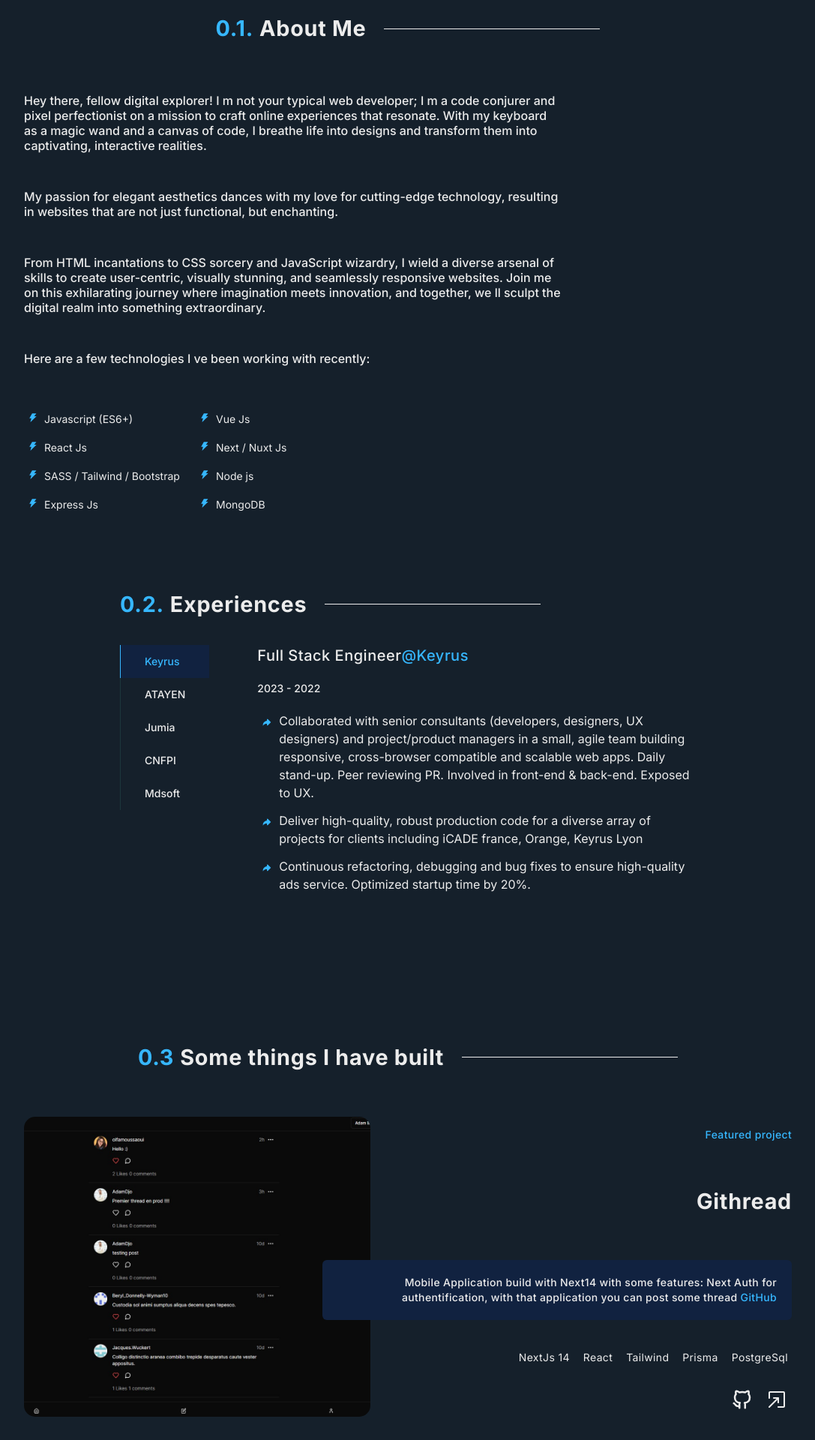
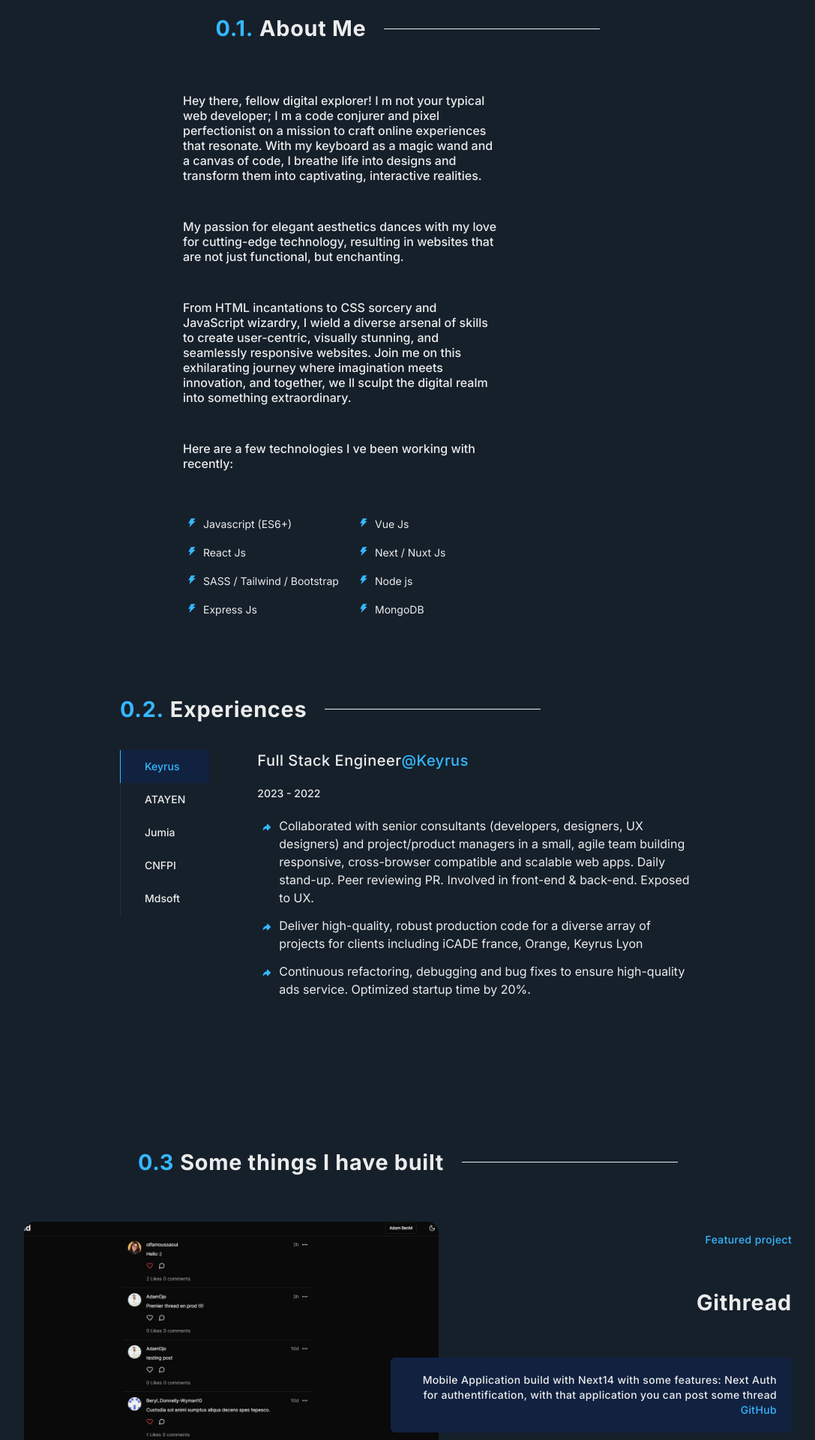
Before and after one commit to AdamDjo/Portfolio-v2, a Next.js app: page / in a window 1280 px wide. Shown: the part 920-2840 px from the top of the page at 75% size, without its empty margins (96-1183 px from the left). Built offline with nearby package versions, Linux system fonts and the light colour scheme.

Commit message:
fix mobile

```diff
--- a/app/(home)/page.tsx
+++ b/app/(home)/page.tsx
@@ -16,8 +16,6 @@ export default function Home() {
         <LeftSide></LeftSide>
       </div>
       <div className="body-layout">
-        <Divider></Divider>
-
         <Banner></Banner>
 
         <About></About>
--- a/src/components/About/About.tsx
+++ b/src/components/About/About.tsx
@@ -26,19 +26,19 @@ export const About = () => {
       <SectionTitle title="About Me" titleNumber="0.1."></SectionTitle>
       <div className="AboutContent">
         <div className="AboutText">
-          <p>
+          <p className="description">
             Hey there, fellow digital explorer! I m not your typical web
             developer; I m a code conjurer and pixel perfectionist on a mission
             to craft online experiences that resonate. With my keyboard as a
             magic wand and a canvas of code, I breathe life into designs and
             transform them into captivating, interactive realities.
           </p>
-          <p>
+          <p className="description">
             My passion for elegant aesthetics dances with my love for
             cutting-edge technology, resulting in websites that are not just
             functional, but enchanting.
           </p>
-          <p>
+          <p className="description">
             From HTML incantations to CSS sorcery and JavaScript wizardry, I
             wield a diverse arsenal of skills to create user-centric, visually
             stunning, and seamlessly responsive websites. Join me on this
@@ -46,7 +46,9 @@ export const About = () => {
             together, we ll sculpt the digital realm into something
             extraordinary.
           </p>
-          <p>Here are a few technologies I ve been working with recently:</p>
+          <p className="description">
+            Here are a few technologies I ve been working with recently:
+          </p>
         </div>
         <div className="skills">
           <ul>
--- a/src/components/projects/Project.tsx
+++ b/src/components/projects/Project.tsx
@@ -25,7 +25,7 @@ export const Project = () => {
           <div className="project__text">
             <p>Featured project</p>
             <h3>Githread</h3>
-            <p className="item">
+            <p className="item description">
               Mobile Application build with Next14 with some features: Next Auth
               for authentification, with that application you can post some
               thread
@@ -68,7 +68,7 @@ export const Project = () => {
           <div className="project__text">
             <p>Featured project</p>
             <h3>Music MiniProject</h3>
-            <p className="item">
+            <p className="item description">
               That was a an auto-formation of Vue 3, its a music website using
               Vue Option API and firebase as a backend service
             </p>
@@ -112,9 +112,9 @@ export const Project = () => {
           <div className="project__text">
             <p>Featured project</p>
             <h3>React Movies</h3>
-            <p className="item">
+            <p className="item description">
               List of movies application fetching from a from movies Api, making
-              some filters, search bar, & whishlist
+              some filters, search bar, & whishlist <br></br>
               <span>ReactMovies</span>
             </p>
             <ul className="project__list">
--- a/src/components/projects/_project.scss
+++ b/src/components/projects/_project.scss
@@ -28,7 +28,6 @@
       flex-direction: row;
 
       .project__image {
-        width: 75%;
         a {
           display: block;
         }
--- a/src/styles/globals.scss
+++ b/src/styles/globals.scss
@@ -66,6 +66,9 @@ body {
       margin: 5px;
     }
   }
+  .description {
+    max-width: 600px;
+  }
 }
 
 /*scrollbar*/
@@ -80,7 +83,7 @@ body {
 
 /* Handle */
 ::-webkit-scrollbar-thumb {
-  background: $textLight;
+  background: $textGreen;
 }
 
 /* Handle on hover */
```
Also changed, not shown: public/assets/projects.json (added, +32 -0 lines).
